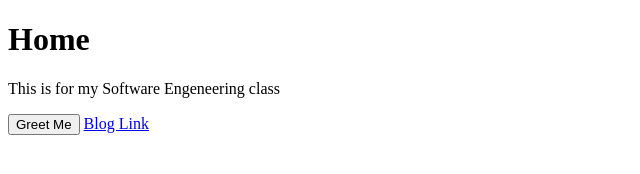
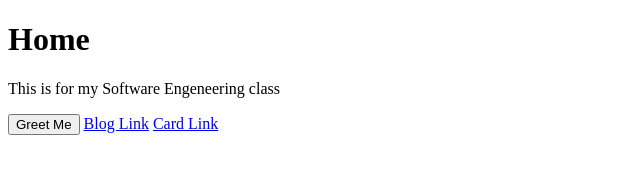
Before and after one commit to EvanHanson234/EvanHanson234.github.io, a plain HTML site: page index.html in a window 1280 px wide. Shown: the full height of the page, 0-640 px from the left. Drawn offline with Linux system fonts and the light colour scheme.

Commit message:
Update index.html

```diff
--- a/index.html
+++ b/index.html
@@ -13,6 +13,7 @@
         <p> This is for my Software Engeneering class </p>
         <button onclick="sayHi()">Greet Me</button>
         <a href="blog.html"> Blog Link</a>
+        <a href="card.html"> Card Link</a>
 
     </body>
 </html>
```
